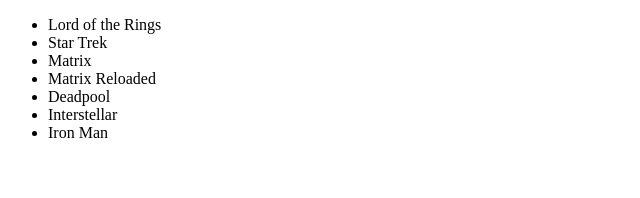
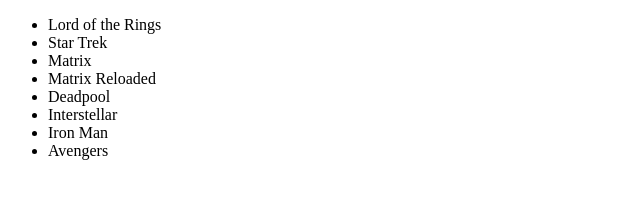
Before and after one commit to ultrox/git-seq, a plain HTML site: page index.html in a window 1280 px wide. Shown: the full height of the page, 0-640 px from the left. Drawn offline with Linux system fonts and the light colour scheme.

Commit message:
8. Add Avengers

```diff
--- a/index.html
+++ b/index.html
@@ -14,6 +14,7 @@
         <li>Deadpool</li>
         <li>Interstellar</li>
         <li>Iron Man</li>
+        <li>Avengers</li>
       </ul>
     </body>
   </html>
```
